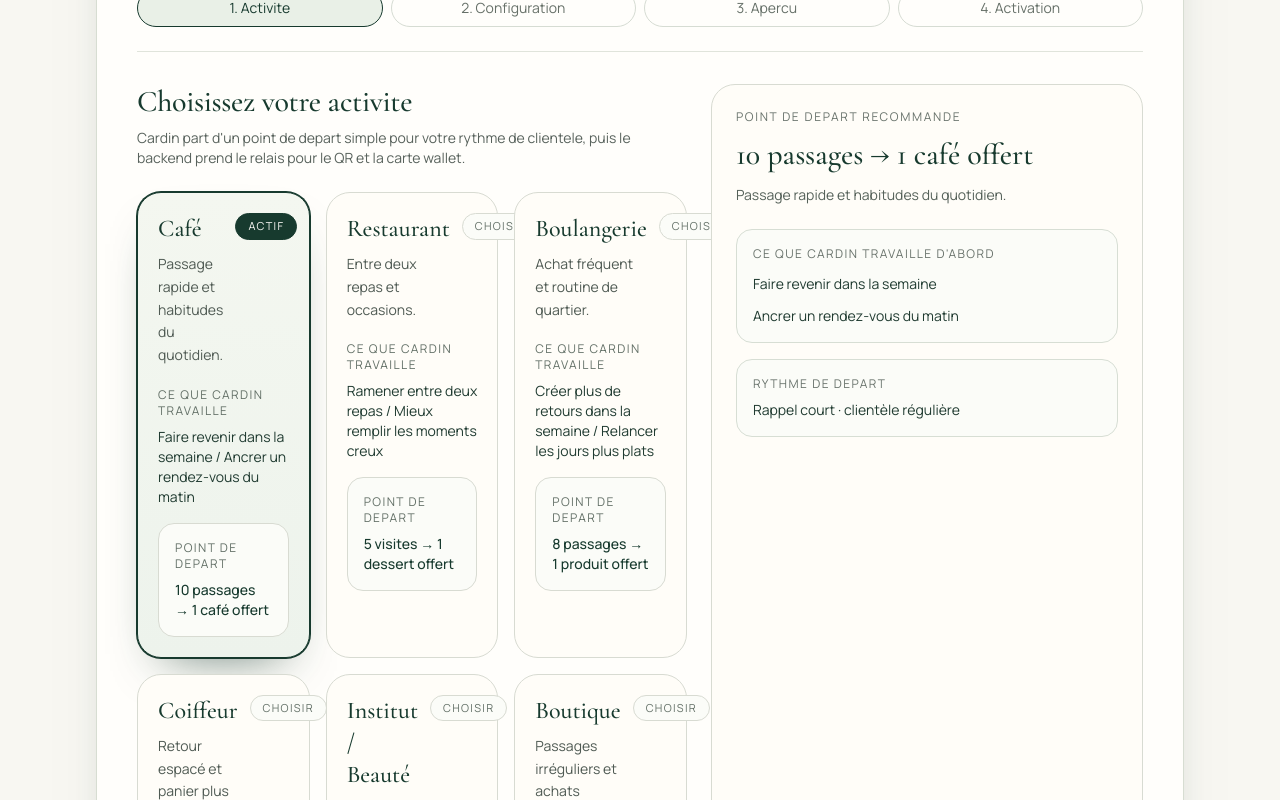
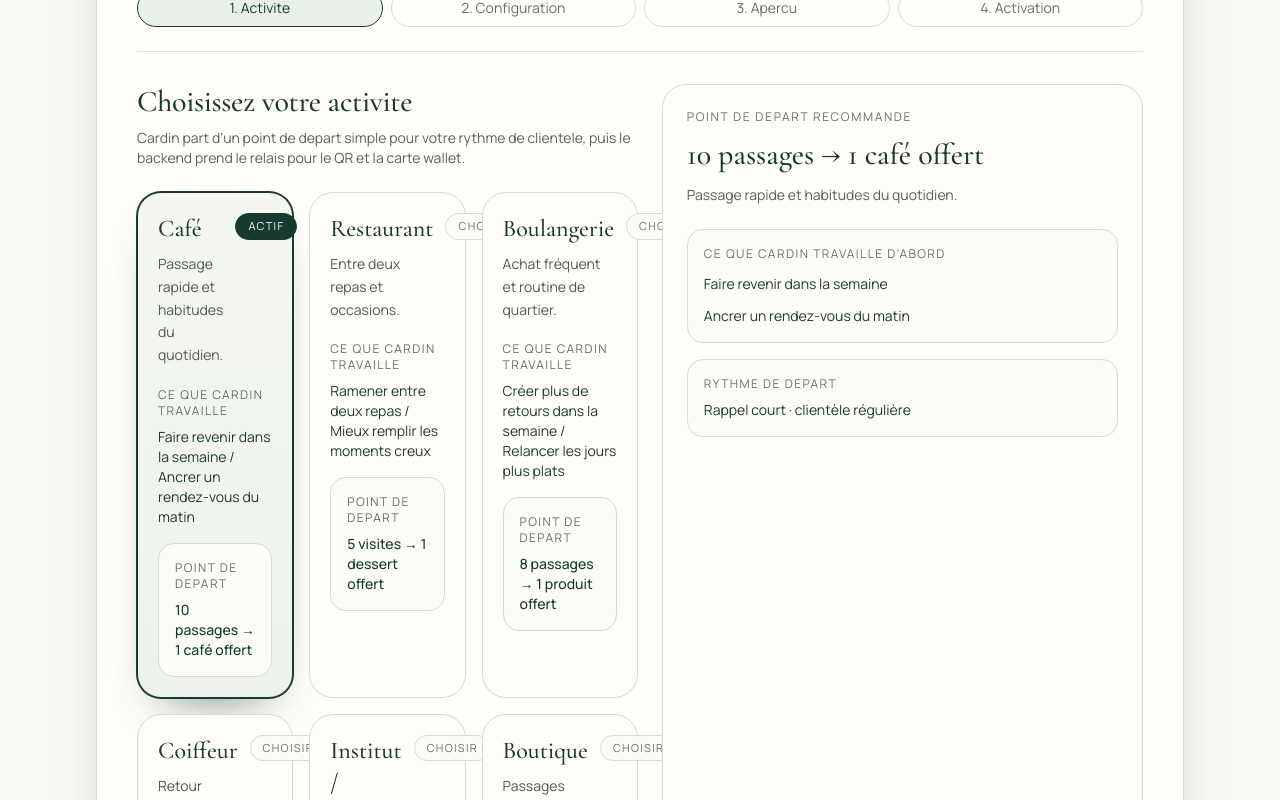
Before and after one commit to echofield/cardin, a Next.js app: page /engine in a window 1280 px wide. Shown: the part 320-1120 px from the top of the page. Built offline with nearby package versions, Linux system fonts and the light colour scheme.

Commit message:
Honor preselected engine entry

```diff
--- a/src/app/engine/page.tsx
+++ b/src/app/engine/page.tsx
@@ -2,6 +2,7 @@ import { EngineFlow } from "@/components/engine/EngineFlow"
 
 type EnginePageProps = {
   searchParams?: {
+    objective?: string
     template?: string
   }
 }
@@ -9,7 +10,7 @@ type EnginePageProps = {
 export default function EnginePage({ searchParams }: EnginePageProps) {
   return (
     <main className="min-h-screen bg-[#F8F7F2] text-[#152F25]">
-      <EngineFlow initialTemplateId={searchParams?.template} />
+      <EngineFlow initialObjectiveId={searchParams?.objective} initialTemplateId={searchParams?.template} />
     </main>
   )
 }
--- a/src/components/engine/EngineFlow.tsx
+++ b/src/components/engine/EngineFlow.tsx
@@ -15,8 +15,10 @@ import { WalletPassPreview } from "./WalletPassPreview"
 type EngineStep = 1 | 2 | 3 | 4
 
 type MidpointMode = "recognition_only" | "recognition_plus_boost"
+type ObjectiveHintId = "return" | "domino" | "rare"
 
 type EngineFlowProps = {
+  initialObjectiveId?: string
   initialTemplateId?: string
 }
 
@@ -24,6 +26,21 @@ const assumptionsByFrequency = {
   high: { clients: 120, avgTicket: 9, lossRatePercent: 28 },
   medium: { clients: 85, avgTicket: 17, lossRatePercent: 32 },
   low: { clients: 35, avgTicket: 39, lossRatePercent: 36 },
+}
+
+const objectiveHints: Record<ObjectiveHintId, { label: string; description: string }> = {
+  return: {
+    label: "Faire revenir plus souvent",
+    description: "On part d'un programme simple qui raccourcit le temps entre deux visites.",
+  },
+  domino: {
+    label: "Faire venir plus de monde",
+    description: "On garde une base simple, puis le domino peut venir accelerer la circulation.",
+  },
+  rare: {
+    label: "Creer quelque chose de rare",
+    description: "On commence lisible, puis on pourra monter vers un privilège plus exceptionnel.",
+  },
 }
 
 const midpointOptions: Array<{
@@ -49,12 +66,18 @@ const setupLines = [
   "Tableau marchand avec suivi des passages",
 ]
 
-export function EngineFlow({ initialTemplateId }: EngineFlowProps) {
+export function EngineFlow({ initialObjectiveId, initialTemplateId }: EngineFlowProps) {
   const initialTemplate = getTemplateById(initialTemplateId ?? merchantTemplates[0].id)
   const initialAssumptions = assumptionsByFrequency[initialTemplate.defaults.average_frequency]
+  const hasPreselectedTemplate = Boolean(initialTemplateId)
+  const initialObjectiveHint =
+    initialObjectiveId && initialObjectiveId in objectiveHints
+      ? objectiveHints[initialObjectiveId as ObjectiveHintId]
+      : undefined
 
   const [step, setStep] = useState<EngineStep>(1)
   const [selectedTemplate, setSelectedTemplate] = useState<MerchantTemplate>(initialTemplate)
+  const [showTemplateSelector, setShowTemplateSelector] = useState(!hasPreselectedTemplate)
   const [targetVisits, setTargetVisits] = useState(initialTemplate.defaults.target_visits)
   const [rewardLabel, setRewardLabel] = useState(initialTemplate.defaults.reward_label)
   const [midpointMode, setMidpointMode] = useState<MidpointMode>("recognition_only")
@@ -97,6 +120,10 @@ export function EngineFlow({ initialTemplateId }: EngineFlowProps) {
     setClientsPerDay(nextAssumptions.clients)
     setAvgTicket(nextAssumptions.avgTicket)
     setLossRatePercent(nextAssumptions.lossRatePercent)
+
+    if (hasPreselectedTemplate) {
+      setShowTemplateSelector(false)
+    }
   }
 
   const goToPreviousStep = () => {
@@ -163,15 +190,71 @@ export function EngineFlow({ initialTemplateId }: EngineFlowProps) {
 
         <div className="mt-8 min-h-[560px]">
           {step === 1 ? (
-            <div className="grid gap-6 lg:grid-cols-[1.12fr_0.88fr]">
+            <div className="grid gap-6 lg:grid-cols-[1.02fr_0.98fr]">
               <div>
-                <h2 className="font-serif text-3xl text-[#173A2E]">Choisissez votre activite</h2>
-                <p className="mt-2 text-sm text-[#58625C]">
-                  Cardin part d'un point de depart simple pour votre rythme de clientele, puis le backend prend le relais pour le QR et la carte wallet.
-                </p>
+                <div className="flex flex-col gap-3 sm:flex-row sm:items-start sm:justify-between">
+                  <div>
+                    <h2 className="font-serif text-3xl text-[#173A2E]">
+                      {hasPreselectedTemplate && !showTemplateSelector ? "Votre activite est deja choisie" : "Choisissez votre activite"}
+                    </h2>
+                    <p className="mt-2 max-w-2xl text-sm text-[#58625C]">
+                      {hasPreselectedTemplate && !showTemplateSelector
+                        ? "On reprend le lieu choisi sur la landing. Vous pouvez le changer si besoin, sans repasser par toute la grille."
+                        : "Cardin part d'un point de depart simple pour votre rythme de clientele, puis le backend prend le relais pour le QR et la carte wallet."}
+                    </p>
+                  </div>
+
+                  {hasPreselectedTemplate && !showTemplateSelector ? (
+                    <Button onClick={() => setShowTemplateSelector(true)} variant="subtle">
+                      Changer le lieu
+                    </Button>
+                  ) : null}
+                </div>
 
                 <div className="mt-6">
-                  <MerchantTemplateSelector onSelect={applyTemplate} selectedTemplateId={selectedTemplate.id} />
+                  {hasPreselectedTemplate && !showTemplateSelector ? (
+                    <Card className="p-6">
+                      <p className="text-xs uppercase tracking-[0.14em] text-[#69736C]">Activite retenue</p>
+                      <p className="mt-3 font-serif text-4xl text-[#173A2E]">{selectedTemplate.label}</p>
+                      <p className="mt-3 max-w-2xl text-sm text-[#556159]">{selectedTemplate.description}</p>
+
+                      {initialObjectiveHint ? (
+                        <div className="mt-5 rounded-2xl border border-[#D7DED4] bg-[#FBFCF8] p-4">
+                          <p className="text-xs uppercase tracking-[0.12em] text-[#69736C]">Intention conservee</p>
+                          <p className="mt-2 text-base font-medium text-[#173A2E]">{initialObjectiveHint.label}</p>
+                          <p className="mt-2 text-sm text-[#556159]">{initialObjectiveHint.description}</p>
+                        </div>
+                      ) : null}
+
+                      <div className="mt-5 grid gap-4 sm:grid-cols-2">
+                        <div className="rounded-2xl border border-[#D7DED4] bg-[#FBFCF8] p-4">
+                          <p className="text-xs uppercase tracking-[0.12em] text-[#69736C]">Ce que Cardin travaille</p>
+                          <div className="mt-3 space-y-2 text-sm text-[#203B31]">
+                            {selectedTemplate.needs.map((need) => (
+                              <p key={need}>{need}</p>
+                            ))}
+                          </div>
+                        </div>
+
+                        <div className="rounded-2xl border border-[#D7DED4] bg-[#FBFCF8] p-4">
+                          <p className="text-xs uppercase tracking-[0.12em] text-[#69736C]">Point de depart</p>
+                          <p className="mt-3 text-sm font-medium text-[#173A2E]">{selectedTemplate.pointOfDeparture}</p>
+                        </div>
+                      </div>
+                    </Card>
+                  ) : (
+                    <div>
+                      {hasPreselectedTemplate ? (
+                        <div className="mb-4 flex justify-end">
+                          <Button onClick={() => setShowTemplateSelector(false)} variant="subtle">
+                            Garder {selectedTemplate.label}
+                          </Button>
+                        </div>
+                      ) : null}
+
+                      <MerchantTemplateSelector onSelect={applyTemplate} selectedTemplateId={selectedTemplate.id} />
+                    </div>
+                  )}
                 </div>
               </div>
 
```
